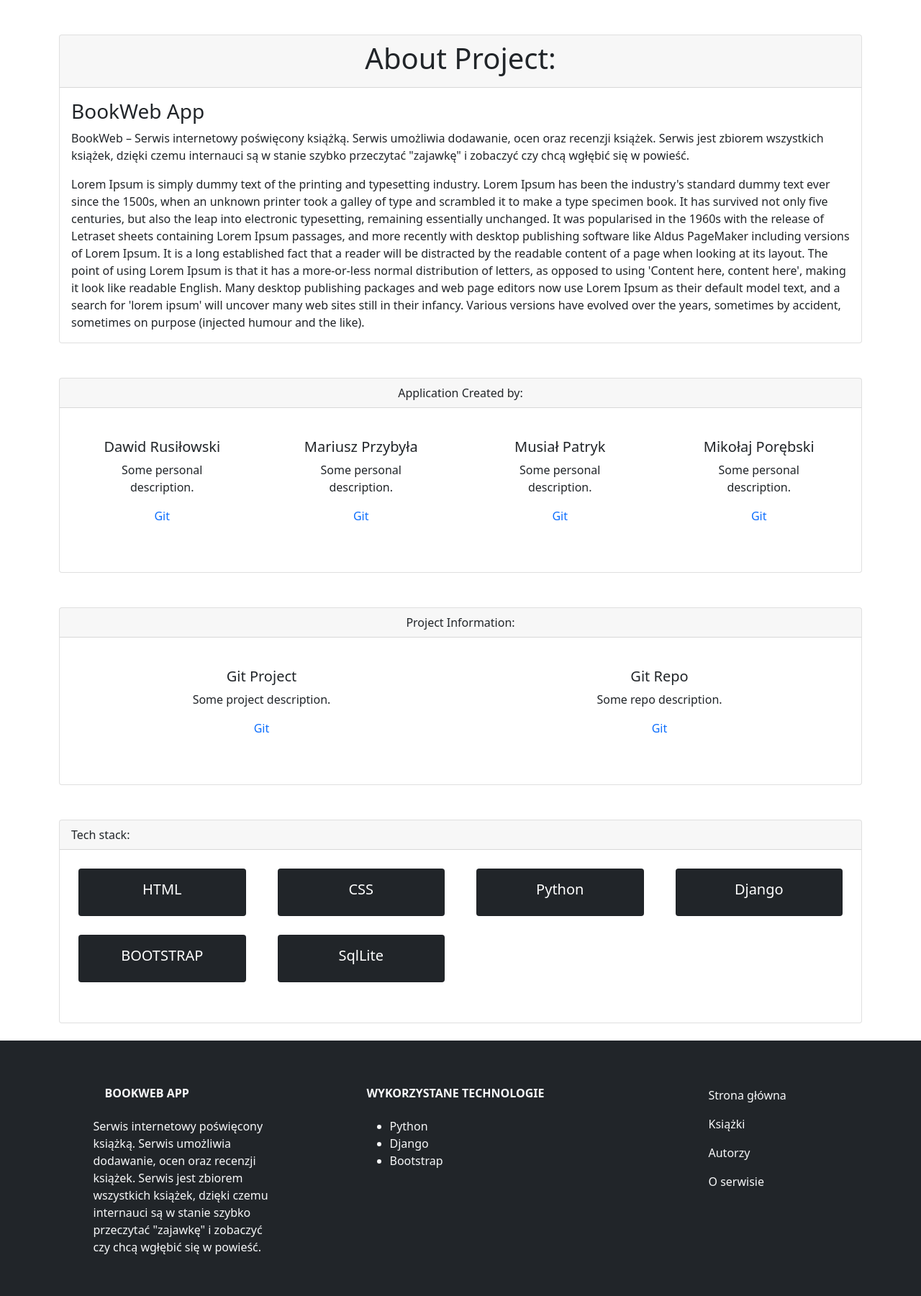
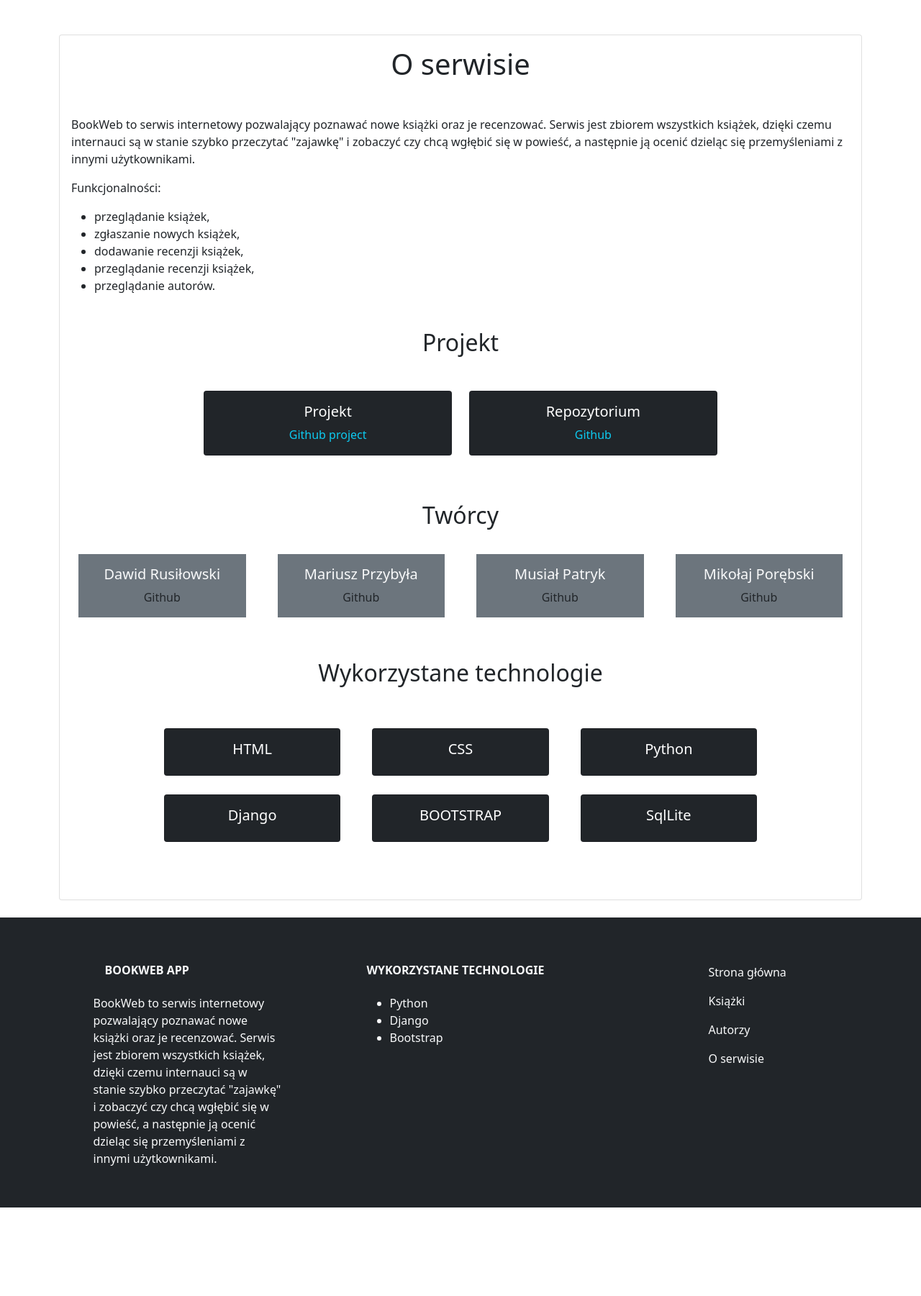
Before and after one commit to musialpatryk/web-book, a Django app: page /about/ in a window 1280 px wide. Shown: the part 70-1871 px from the top of the page at 72% size. After the commit the page ends 1748 px from the top, so only its background shows below. Run offline with Django 3.2, Linux system fonts and the light colour scheme; a user stored in the database is signed in; parts of the project's set-up code (start-up, migrations or seed data) failed here and were passed over; some libraries are stand-ins or nearby versions; some web fonts are replaced.

Commit message:
Adjust about page

```diff
--- a/templates/about.html
+++ b/templates/about.html
@@ -4,138 +4,111 @@
 
 <div class="content">
     <div class="card">
-        <div class="card-header" style="text-align: center;">
-             <h1>About Project:</h1>
-        </div>
         <div class="card-body">
-            <h3 class="card-title">BookWeb App</h3>
+            <h1 class="mb-5 text-center">O serwisie</h1>
             <p class="card-text">
-                BookWeb – Serwis internetowy poświęcony książką. Serwis umożliwia dodawanie, ocen oraz recenzji książek. Serwis jest zbiorem wszystkich książek, dzięki czemu internauci
-                są w stanie szybko przeczytać "zajawkę" i zobaczyć czy chcą wgłębić się w powieść.
+                BookWeb to serwis internetowy pozwalający poznawać nowe książki oraz je recenzować. Serwis jest zbiorem wszystkich książek, dzięki czemu internauci
+                są w stanie szybko przeczytać "zajawkę" i zobaczyć czy chcą wgłębić się w powieść, a następnie ją ocenić dzieląc się przemyśleniami z innymi użytkownikami.
             </p>
-            <p class="card-text">
-                Lorem Ipsum is simply dummy text of the printing and typesetting industry. Lorem Ipsum has been the industry's standard dummy text ever since the 1500s,
-                when an unknown printer took a galley of type and scrambled it to make a type specimen book. It has survived not only five centuries, but also the leap into electronic typesetting,
-                remaining essentially unchanged. It was popularised in the 1960s with the release of Letraset sheets containing Lorem Ipsum passages, and more recently with
-                desktop publishing software like Aldus PageMaker including versions of Lorem Ipsum.
-                It is a long established fact that a reader will be distracted by the readable content of a page when looking at its layout. The point of using Lorem Ipsum is that it has
-                a more-or-less normal distribution of letters, as opposed to using 'Content here, content here', making it look like readable English. Many desktop publishing packages and web
-                page editors now use Lorem Ipsum as their default model text, and a search for 'lorem ipsum' will uncover many web sites still in their infancy. Various versions have evolved
-                over the years, sometimes by accident, sometimes on purpose (injected humour and the like).
+            <p>
+                Funkcjonalności:
+                <ul>
+                    <li>przeglądanie książek,</li>
+                    <li>zgłaszanie nowych książek,</li>
+                    <li>dodawanie recenzji książek,</li>
+                    <li>przeglądanie recenzji książek,</li>
+                    <li>przeglądanie autorów.</li>
+                </ul>
             </p>
+
+            <h2 class="my-5 text-center">Projekt</h2>
+            <div class="row justify-content-center">
+                <div class="col-4">
+                     <div class="card text-white text-center bg-dark mb-3">
+                        <div class="card-body">
+                            <h5 class="card-title">Projekt</h5>
+                            <a href="https://github.com/users/musialpatryk/projects/3" class="card-link link-info">Github project</a>
                         </div>
                      </div>
                  </div>
-<br><br>
-
-<div class="card">
-    <div class="card-header" style="text-align: center;">
-        Application Created by:
-    </div>
+                 <div class="col-4">
+                     <div class="card text-white text-center bg-dark mb-3">
                         <div class="card-body">
-             <div class="row">
-                 <div class="col-sm-3">
-                    <div class="card-body" style="margin: 10px; text-align:center;">
-                        <h5 class="card-title">Dawid Rusiłowski</h5>
-                        <p class="card-text">Some personal description.</p>
-                        <a href="https://github.com/NURSAA" class="card-link">Git</a>
-                    </div>
-                 </div>
-                 <div class="col-sm-3">
-                    <div class="card-body" style="margin: 10px; text-align:center;">
-                        <h5 class="card-title">Mariusz Przybyła</h5>
-                        <p class="card-text">Some personal description.</p>
-                        <a href="https://github.com/PrzybylaM" class="card-link">Git</a>
-                    </div>
-                 </div>
-                 <div class="col-sm-3">
-                    <div class="card-body" style="margin: 10px; text-align:center;">
-                        <h5 class="card-title">Musiał Patryk</h5>
-                        <p class="card-text">Some personal description.</p>
-                        <a href="https://github.com/musialpatryk" class="card-link">Git</a>
-                    </div>
-                 </div>
-                 <div class="col-sm-3">
-                    <div class="card-body" style="margin: 10px; text-align:center;">
-                        <h5 class="card-title">Mikołaj Porębski</h5>
-                        <p class="card-text">Some personal description.</p>
-                        <a href="https://github.com/ViciousCabaret" class="card-link">Git</a>
+                            <h5 class="card-title">Repozytorium</h5>
+                            <a href="https://github.com/musialpatryk/web-book" class="card-link link-info">Github</a>
                         </div>
                      </div>
                  </div>
              </div>
-    <br>
-</div>
-<br><br>
 
-<div class="card">
-    <div class="card-header" style="text-align: center;">
-       Project Information:
-    </div>
-        <div class="card-body">
+            <h2 class="mt-5 mb-4 text-center">Twórcy</h2>
             <div class="row">
-                 <div class="col-sm-6">
-                    <div class="card-body" style="margin: 10px; text-align:center;">
-                        <h5 class="card-title">Git Project</h5>
-                        <p class="card-text">Some project description.</p>
-                        <a href="https://github.com/users/musialpatryk/projects/3#card-72530502" class="card-link">Git</a>
+                 <div class="col-sm-3">
+                    <div class="card-body bg-secondary text-light" style="margin: 10px; text-align:center;">
+                        <h5 class="card-title">Dawid Rusiłowski</h5>
+                        <a href="https://github.com/NURSAA" class="card-link link-dark">Github</a>
                     </div>
                  </div>
-                 <div class="col-sm-6">
-                    <div class="card-body" style="margin: 10px; text-align:center;">
-                        <h5 class="card-title">Git Repo</h5>
-                        <p class="card-text">Some repo description.</p>
-                        <a href="https://github.com/musialpatryk/web-book" class="card-link">Git</a>
+                <div class="col-sm-3">
+                    <div class="card-body bg-secondary text-light" style="margin: 10px; text-align:center;">
+                        <h5 class="card-title">Mariusz Przybyła</h5>
+                        <a href="https://github.com/PrzybylaM" class="card-link link-dark">Github</a>
+                    </div>
+                 </div>
+                <div class="col-sm-3">
+                    <div class="card-body bg-secondary text-light" style="margin: 10px; text-align:center;">
+                        <h5 class="card-title">Musiał Patryk</h5>
+                        <a href="https://github.com/musialpatryk" class="card-link link-dark">Github</a>
+                    </div>
+                 </div>
+                <div class="col-sm-3">
+                    <div class="card-body bg-secondary text-light" style="margin: 10px; text-align:center;">
+                        <h5 class="card-title">Mikołaj Porębski</h5>
+                        <a href="https://github.com/ViciousCabaret" class="card-link link-dark">Github</a>
                     </div>
                  </div>
              </div>
-    </div>
-    <br>
-</div>
-<br><br>
 
-<div class="card">
-    <div class="card-header">
-        Tech stack:
-    </div>
-    <div class="card-body">
+
+            <h2 class="my-5 text-center">Wykorzystane technologie</h2>
+            <div class="d-flex justify-content-center mb-5">
                 <div class="row">
-        <div class="col-sm-3">
+                    <div class="col-sm-4">
                         <div class="card text-white bg-dark mb-3" style="max-width: 18rem; margin: 10px; text-align:center;">
                             <div class="card-body">
                                 <h5 class="card-title">HTML</h5>
                             </div>
                         </div>
                     </div>
-        <div class="col-sm-3">
+                    <div class="col-sm-4">
                         <div class="card text-white bg-dark mb-3" style="max-width: 18rem; margin: 10px; text-align:center;">
                             <div class="card-body">
                                 <h5 class="card-title">CSS</h5>
                             </div>
                         </div>
                     </div>
-        <div class="col-sm-3">
+                    <div class="col-sm-4">
                         <div class="card text-white bg-dark mb-3" style="max-width: 18rem; margin: 10px; text-align:center;">
                             <div class="card-body">
                                 <h5 class="card-title">Python</h5>
                             </div>
                         </div>
                     </div>
-        <div class="col-sm-3">
+                    <div class="col-sm-4">
                         <div class="card text-white bg-dark mb-3" style="max-width: 18rem; margin: 10px; text-align:center;">
                             <div class="card-body">
                                 <h5 class="card-title">Django</h5>
                             </div>
                         </div>
                     </div>
-        <div class="col-sm-3">
+                    <div class="col-sm-4">
                         <div class="card text-white bg-dark mb-3" style="max-width: 18rem; margin: 10px; text-align:center;">
                             <div class="card-body">
                                 <h5 class="card-title">BOOTSTRAP</h5>
                             </div>
                         </div>
                     </div>
-        <div class="col-sm-3">
+                    <div class="col-sm-4">
                         <div class="card text-white bg-dark mb-3" style="max-width: 18rem; margin: 10px; text-align:center;">
                             <div class="card-body">
                                 <h5 class="card-title">SqlLite</h5>
@@ -144,6 +117,8 @@
                     </div>
                 </div>
             </div>
-    <br>
+
+        </div>
+    </div>
 </div>
 {% endblock %}
--- a/templates/footer.html
+++ b/templates/footer.html
@@ -9,9 +9,7 @@
             <i class="fas fa-gem me-3"></i>BookWeb App
           </h6>
           <p>
-            Serwis internetowy poświęcony książką. Serwis umożliwia dodawanie,
-            ocen oraz recenzji książek. Serwis jest zbiorem wszystkich książek, dzięki czemu
-            internauci są w stanie szybko przeczytać "zajawkę" i zobaczyć czy chcą wgłębić się w powieść.
+            BookWeb to serwis internetowy pozwalający poznawać nowe książki oraz je recenzować. Serwis jest zbiorem wszystkich książek, dzięki czemu internauci są w stanie szybko przeczytać "zajawkę" i zobaczyć czy chcą wgłębić się w powieść, a następnie ją ocenić dzieląc się przemyśleniami z innymi użytkownikami.
           </p>
         </div>
 
```
Lines whose indentation alone changed are shown as unchanged.
